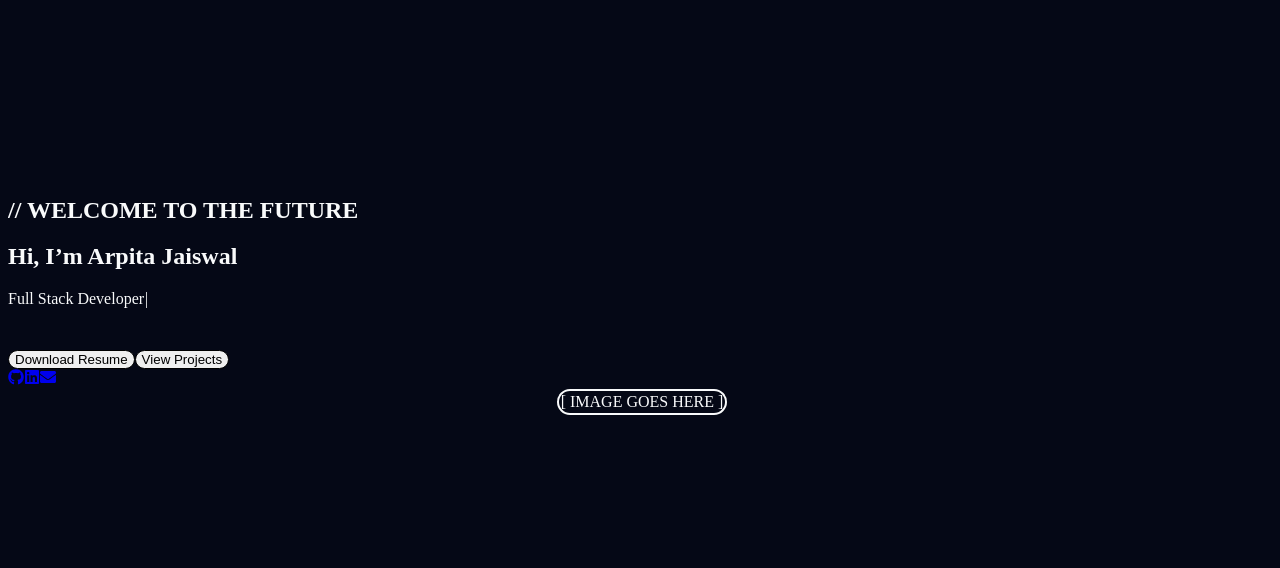
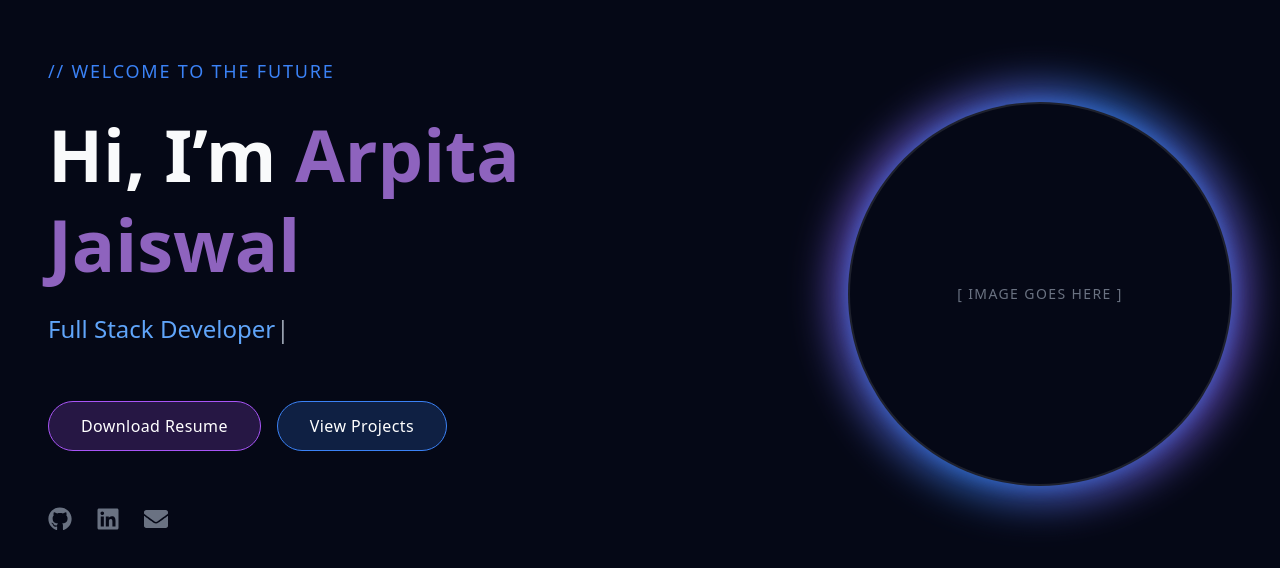
Before and after one commit to imarpitajaiswal/arpita-portfolio, a Next.js app: page / in a window 1280 px wide. Shown: the part 114-682 px from the top of the page. Built offline with nearby package versions, Linux system fonts and the light colour scheme.

Commit message:
fix: restore tailwind v4 engine imports and styles

```diff
--- a/app/globals.css
+++ b/app/globals.css
@@ -1,6 +1,22 @@
-@tailwind base;
-@tailwind components;
-@tailwind utilities;
+@import "tailwindcss";
+
+@theme {
+  --color-background: #050816;
+  --color-foreground: #F9FAFB;
+
+  --color-primary: #A855F7;
+  --color-primary-glow: #C084FC;
+
+  --color-secondary: #3B82F6;
+  --color-secondary-glow: #60A5FA;
+
+  --font-heading: var(--font-space-grotesk), sans-serif;
+  --font-body: var(--font-inter), sans-serif;
+
+  --shadow-neon-purple: 0 0 15px 2px rgba(168, 85, 247, 0.4);
+  --shadow-neon-blue: 0 0 15px 2px rgba(59, 130, 246, 0.4);
+  --shadow-glass: 0 4px 30px rgba(0, 0, 0, 0.1);
+}
 
 @layer base {
   html {
--- a/tailwind.config.ts
+++ /dev/null
@@ -1,39 +0,0 @@
-import type { Config } from "tailwindcss";
-
-const config: Config = {
-  content: [
-    "./app/**/*.{js,ts,jsx,tsx,mdx}",
-    "./components/**/*.{js,ts,jsx,tsx,mdx}",
-  ],
-  theme: {
-    extend: {
-      colors: {
-        background: '#050816', // Deep space navy/black
-        foreground: '#F9FAFB',
-        primary: {
-          DEFAULT: '#A855F7', // Neon Purple
-          glow: '#C084FC',
-        },
-        secondary: {
-          DEFAULT: '#3B82F6', // Neon Blue
-          glow: '#60A5FA',
-        },
-        glass: {
-          bg: 'rgba(255, 255, 255, 0.03)',
-          border: 'rgba(255, 255, 255, 0.08)',
-        },
-      },
-      fontFamily: {
-        heading: ['var(--font-space-grotesk)', 'sans-serif'],
-        body: ['var(--font-inter)', 'sans-serif'],
-      },
-      boxShadow: {
-        'neon-purple': '0 0 15px 2px rgba(168, 85, 247, 0.4)',
-        'neon-blue': '0 0 15px 2px rgba(59, 130, 246, 0.4)',
-        'glass': '0 4px 30px rgba(0, 0, 0, 0.1)',
-      },
-    },
-  },
-  plugins: [],
-};
-export default config;
```
